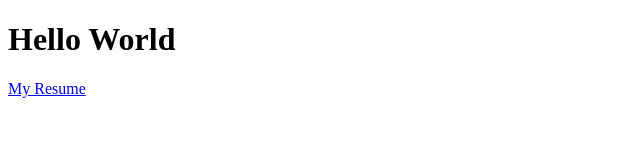
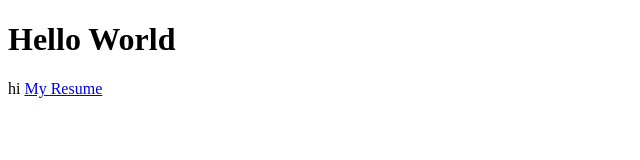
Before and after one commit to lemontwig/lemontwig.github.io, a plain HTML site: page index.html in a window 1280 px wide. Shown: the full height of the page, 0-640 px from the left. Drawn offline with Linux system fonts and the light colour scheme.

Commit message:
updates resume

```diff
--- a/index.html
+++ b/index.html
@@ -5,7 +5,11 @@
     <h1>
         Hello World
     </h1>
-    <a href="./Andres Orozco Resume.pdf"> My Resume </a>
+    <p>
+    hi
+    <a href="./Andres_Orozco_Resume.pdf"> My Resume </a>
+    </p>
+
 
 </body>
 </html>
```
